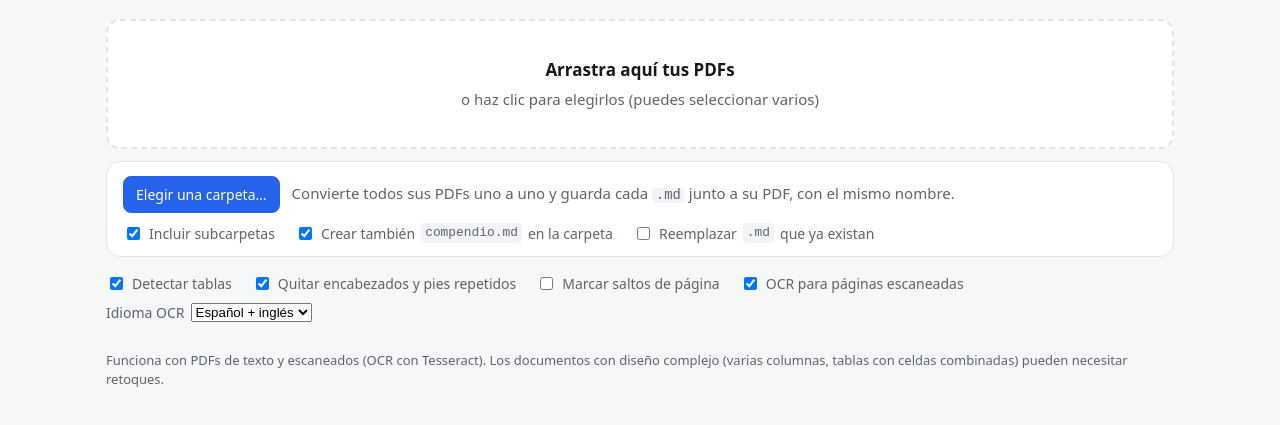
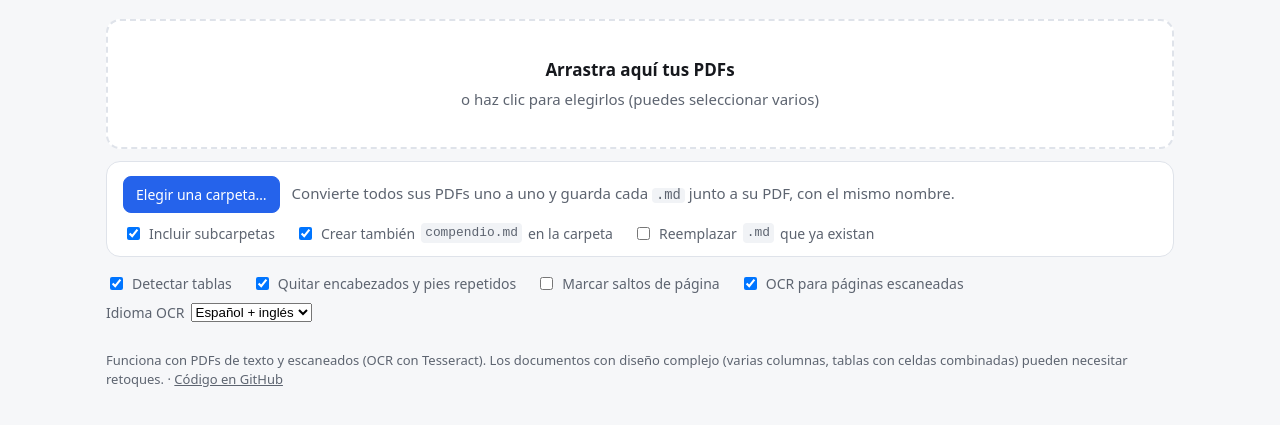
Before and after one commit to andresjaramilloospina/pdf2md, a plain HTML site: page index.html in a window 1280 px wide. Shown: the part 97-522 px from the top of the page. Drawn offline with nearby package versions, Linux system fonts and the light colour scheme.

Commit message:
Añade enlace al código en GitHub en el pie de página
Co-Authored-By: Claude Opus 5.5 <noreply@anthropic.com>

```diff
--- a/index.html
+++ b/index.html
@@ -146,6 +146,7 @@
   <footer>
     Funciona con PDFs de texto y escaneados (OCR con Tesseract). Los documentos con diseño complejo
     (varias columnas, tablas con celdas combinadas) pueden necesitar retoques.
+    · <a href="https://github.com/andresjaramilloospina/pdf2md" style="color: inherit">Código en GitHub</a>
   </footer>
 </main>
 
```
